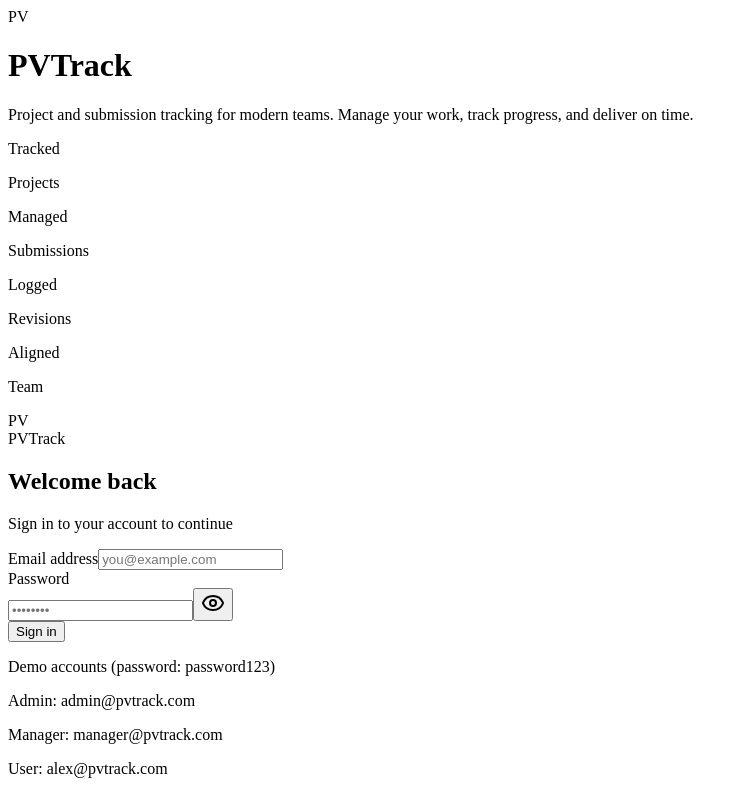
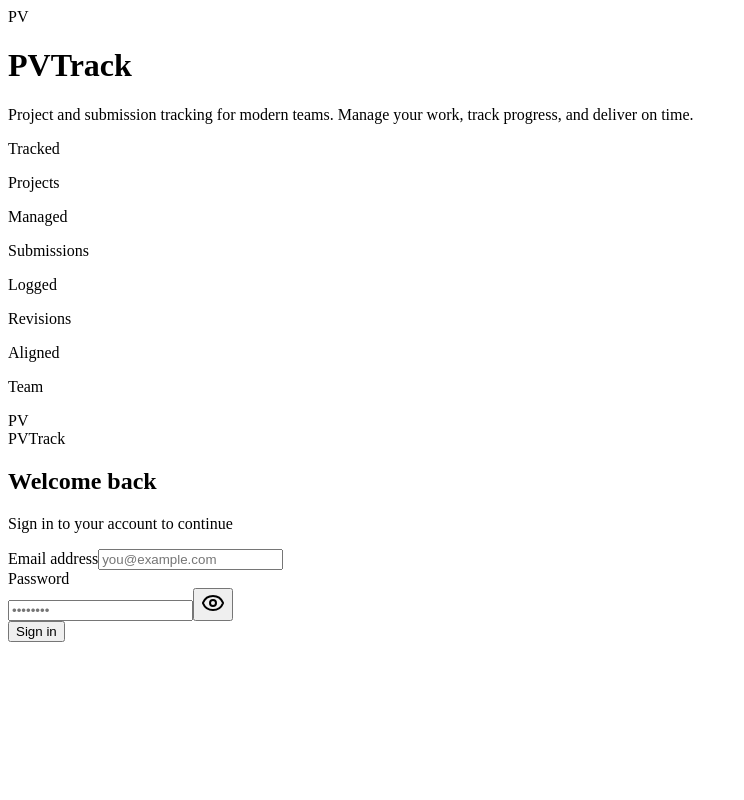
Before and after one commit to kopipes/pvtrack, a React (Vite) app in the folder client/: page /login in a window 1280 px wide. Shown: the whole page, without its empty margins (0-744 px from the left). Built offline with nearby package versions, Linux system fonts and the light colour scheme; no server answers; the HTML template or start-up script is replaced by a standard one.

Commit message:
remove demo accounts note from login page

```diff
--- a/client/src/pages/LoginPage.jsx
+++ b/client/src/pages/LoginPage.jsx
@@ -123,18 +123,6 @@ export default function LoginPage() {
             </Button>
           </form>
 
-          <div className="rounded-lg border border-border bg-muted/30 p-4 space-y-1">
-            <p className="text-xs font-medium text-muted-foreground">Demo accounts (password: password123)</p>
-            {[
-              { email: 'admin@pvtrack.com', role: 'Admin' },
-              { email: 'manager@pvtrack.com', role: 'Manager' },
-              { email: 'alex@pvtrack.com', role: 'User' },
-            ].map(({ email, role }) => (
-              <p key={email} className="text-xs text-muted-foreground">
-                <span className="font-medium text-foreground">{role}:</span> {email}
-              </p>
-            ))}
-          </div>
         </div>
       </div>
     </div>
```
